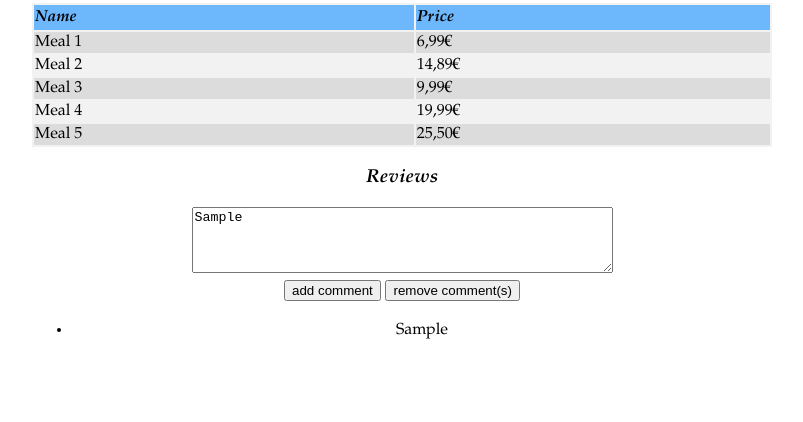
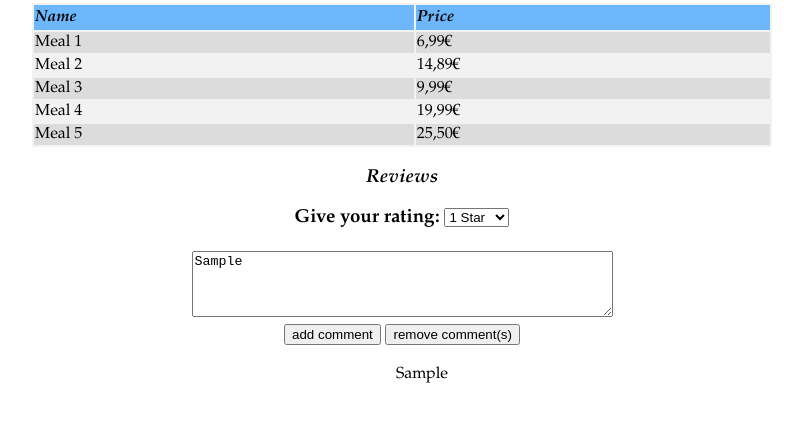
Before and after one commit to Spagetti-oy/web_week_1, a website built with Parcel: page index.html in a window 1280 px wide. Both pictures are taken after typing "Sample" into the empty fields and a click on the button "add comment". Shown: the part 78-500 px from the top of the page, without its empty margins (238-1041 px from the left). Built offline with nearby package versions, Linux system fonts and the light colour scheme.

Commit message:
week 2 (1-3)

```diff
--- a/index.html
+++ b/index.html
@@ -41,7 +41,17 @@
       </table>
 
       <div>
+
         <h3 class="header">Reviews<h3>
+
+        <label for="choose-rating">Give your rating:</label>
+        <select name="choose-rating" id="stars">
+          <option value="1">1 Star</option>
+          <option value="2">2 Stars</option>
+          <option value="3">3 Stars</option>
+          <option value="4">4 Stars</option>
+        </select> <br /><br />
+
         <textarea
           id="comment-text"
           rows="4"
--- a/src/index.js
+++ b/src/index.js
@@ -14,9 +14,12 @@ function initializeCode() {
 
   addCommentButton.addEventListener("click", function () {
     const commentText = document.getElementById("comment-text").value;
+    /*const chooseRating = document.getElementById("stars");
+    var starAmount = chooseRating.options[chooseRating.selectedIndex].value;
+    */
     const commentArea = document.getElementById("comment-area");
 
-    let newListItem = document.createElement("li");
+    let newListItem = document.createElement("div");
     newListItem.innerHTML = commentText;
 
     commentArea.appendChild(newListItem);
```
